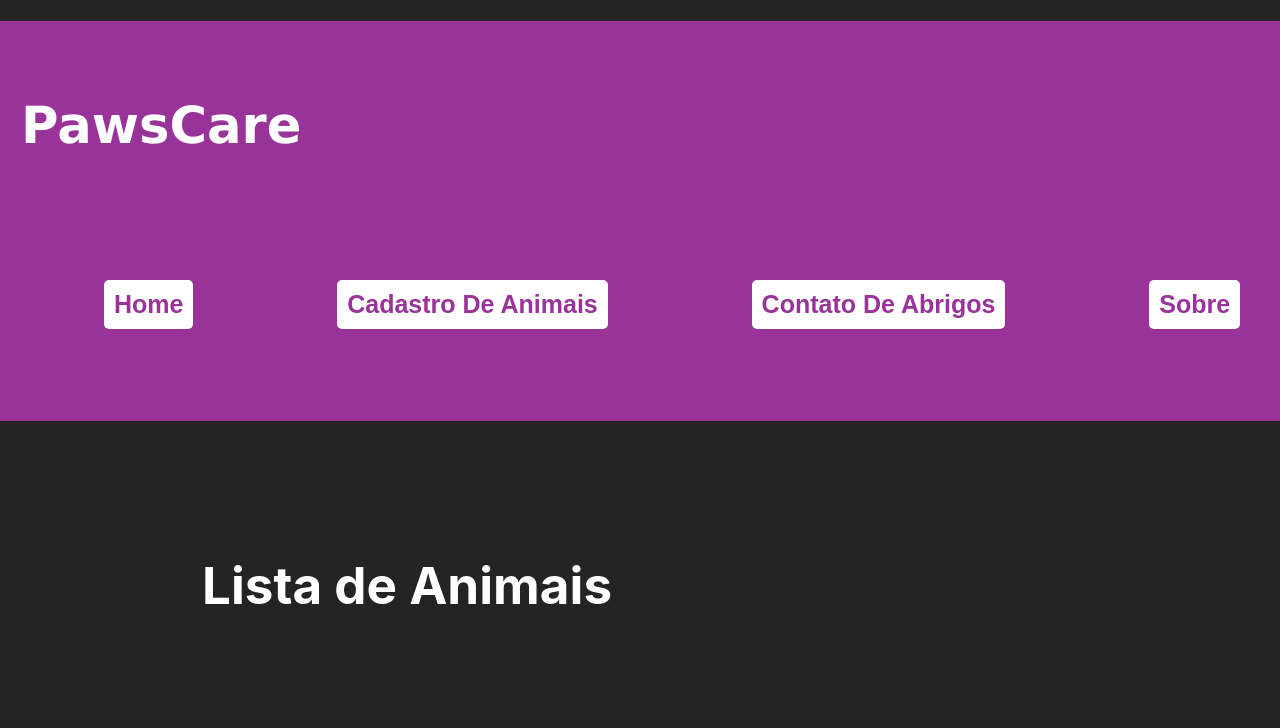
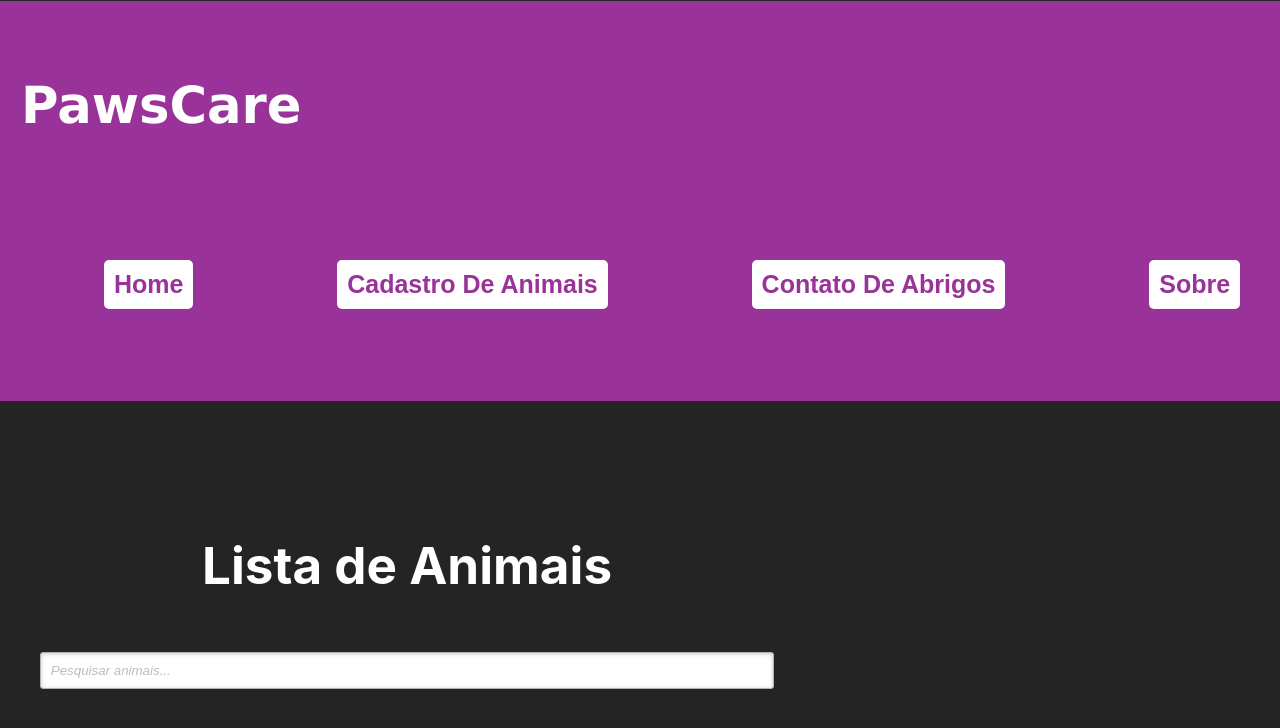
Before and after one commit to brunogmadeira/PawsCare, a React (Vite) app: page /TelaHome in a window 1280 px wide. Shown: the top 728 px of the page. Built offline with nearby package versions, Linux system fonts and the light colour scheme.

Commit message:
Barra de pesquisa na listagem de animais

```diff
--- a/src/components/Home.jsx
+++ b/src/components/Home.jsx
@@ -1,16 +1,33 @@
-import React from 'react';
-import { useContext } from 'react';
+import React, { useState, useContext } from 'react';
 import { AnimalContext } from '../context/AnimalContext';
 
 const Home = () => {
   const { animals } = useContext(AnimalContext);
+  const [searchText, setSearchText] = useState('');
+  const [filteredAnimals, setFilteredAnimals] = useState([]);
+
+  const handleSearchChange = (e) => {
+    const searchText = e.target.value;
+    setSearchText(searchText);
+    const filtered = animals.filter(animal =>
+      animal.nome.toLowerCase().includes(searchText.toLowerCase())
+    );
+    setFilteredAnimals(filtered);
+  };
 
   return (
     <div className="containerHome">
       <div className="BlocoHomeEsq">
         <h1 className="TitleHome">Lista de Animais</h1>
+        <input
+          type="text"
+          value={searchText}
+          onChange={handleSearchChange}
+          placeholder="Pesquisar animais..."
+        />
         <div className="animalList">
-          {animals.map((animal, index) => (
+          {searchText ? (
+            filteredAnimals.map((animal, index) => (
               <div key={index} className="animalCard">
                 <p>Nome: {animal.nome}</p>
                 <p>Raça: {animal.raca}</p>
@@ -20,7 +37,20 @@ const Home = () => {
                 <p>Telefone: {animal.telefone}</p>
                 {animal.foto && <img src={URL.createObjectURL(animal.foto)} alt="Foto do animal" style={{ width: '100px', height: '100px' }} />}
               </div>
-          ))}
+            ))
+          ) : (
+            animals.map((animal, index) => (
+              <div key={index} className="animalCard">
+                <p>Nome: {animal.nome}</p>
+                <p>Raça: {animal.raca}</p>
+                <p>Cor: {animal.cor}</p>
+                <p>Tipo de Pelo: {animal.tipoPelo}</p>
+                <p>Endereço: {animal.endereco}</p>
+                <p>Telefone: {animal.telefone}</p>
+                {animal.foto && <img src={URL.createObjectURL(animal.foto)} alt="Foto do animal" style={{ width: '100px', height: '100px' }} />}
+              </div>
+            ))
+          )}
         </div>
       </div>
     </div>
```
Lines whose indentation alone changed are shown as unchanged.
